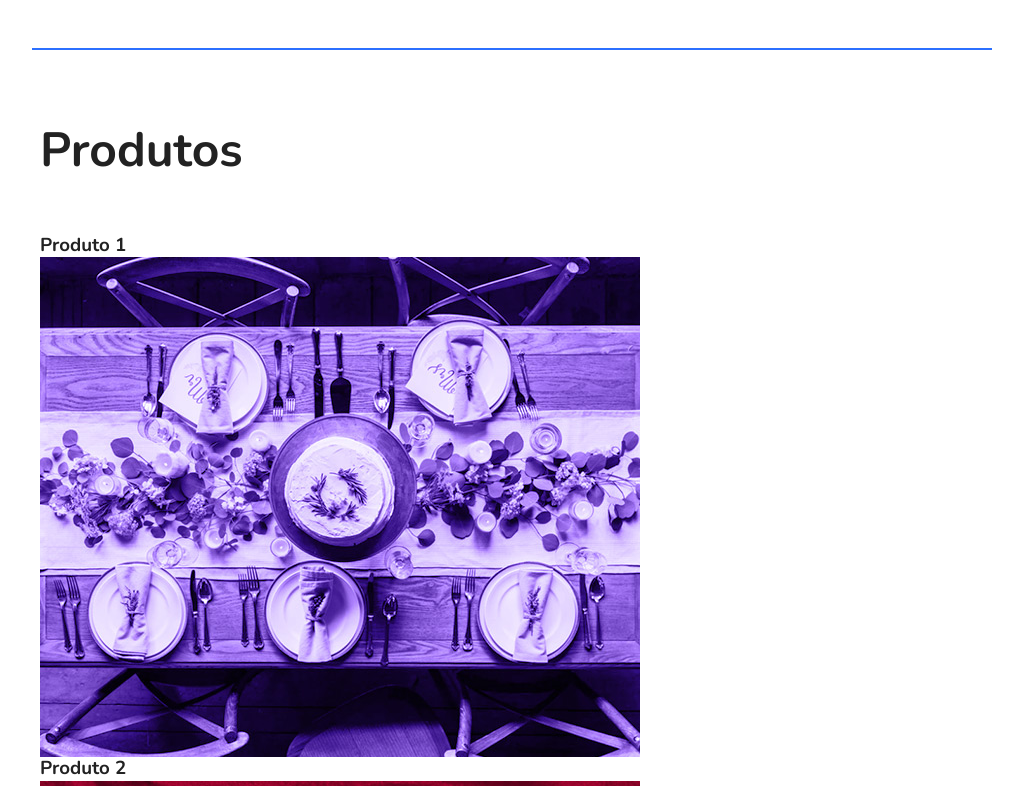
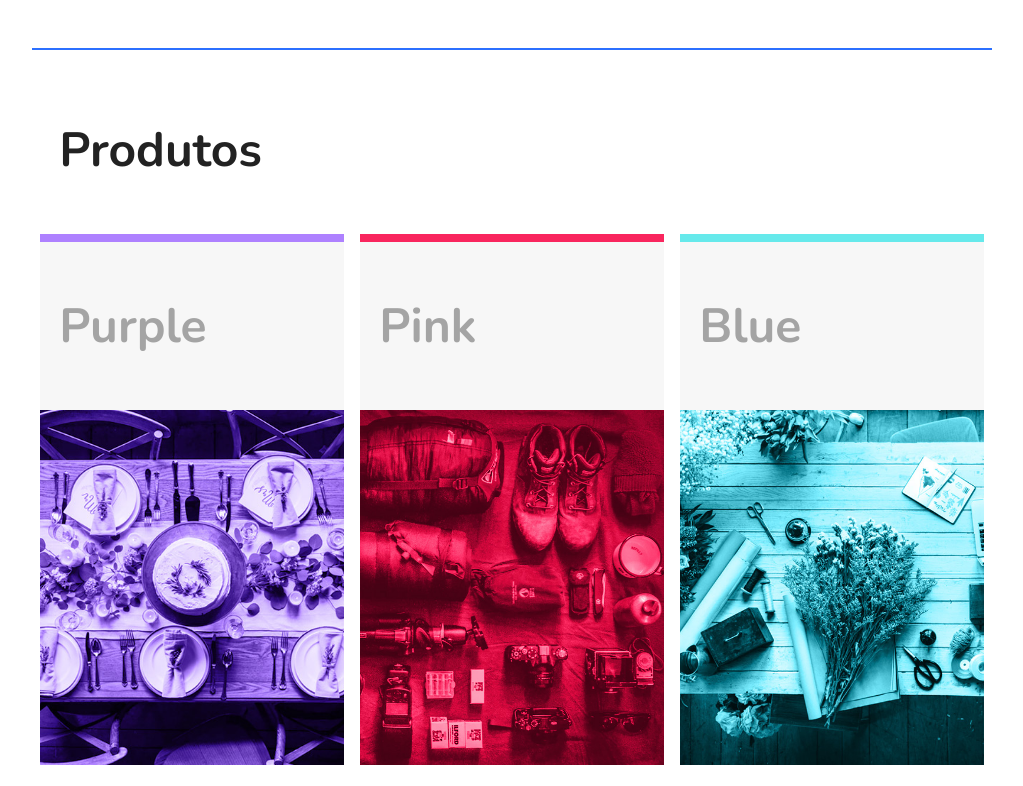
Before and after one commit to safirahconnect/flexblog, a plain HTML site: page index.html in a window 1280 px wide. Shown: the part 945-1731 px from the top of the page, without its empty margins (128-1151 px from the left). Drawn offline with nearby package versions, Linux system fonts and the light colour scheme.

Commit message:
produtos done

```diff
--- a/css/style.css
+++ b/css/style.css
@@ -43,9 +43,20 @@ button {
   line-height: 1;
 }
 
-.title--lg,
-.title--md {
+.title-spacing {
   padding-block: 1.25em;
+}
+
+.produtos .title-spacing {
+  padding-inline: 0.4em;
+}
+
+.title--color-gray {
+  color: #a4a4a4;
+}
+
+.title--bg-gray {
+  background: #f7f7f7;
 }
 
 /*extra-info*/
@@ -156,3 +167,33 @@ button {
   line-height: 1.4;
   color: #7c7c7c;
 }
+
+/*produtos*/
+.produtos__list {
+  display: flex;
+  flex-wrap: wrap;
+  gap: 1rem;
+}
+
+.produtos__item {
+  flex: 1 1 175px;
+  display: flex;
+  flex-direction: column;
+}
+
+.produtos__item--border-blue {
+  border-top: 8px solid #66e9eb;
+}
+
+.produtos__item--border-pink {
+  border-top: 8px solid #f9265e;
+}
+
+.produtos__item--border-purple {
+  border-top: 8px solid #ae81ff;
+}
+
+.produtos__img {
+  flex: 1;
+  object-fit: cover;
+}
--- a/index.html
+++ b/index.html
@@ -40,11 +40,11 @@
 		</div>
 	</header>
 
-	<h1 class="title title--lg wrapper">Novos valores e<br>Propriedades de CSS</h1>
+	<h1 class="title title-spacing wrapper">Novos valores e<br>Propriedades de CSS</h1>
 
 	<section class="sobre wrapper" id="sobre">
 		<div class="sobre__info">
-			<h2 class="title title--md">Sobre</h2>
+			<h2 class="title title-spacing">Sobre</h2>
 			<p class="sobre__info-text">Lorem ipsum dolor sit amet consectetur adipisicing elit. Officia at voluptate cupiditate minus optio animi ullam culpa sapiente ipsa iusto qui veniam reprehenderit nemo, velit modi ut expedita temporibus libero!</p>
 			<p class="sobre__info-text">Lorem ipsum dolor sit amet consectetur adipisicing elit. Officia at voluptate cupiditate minus optio animi ullam culpa sapiente ipsa iusto qui veniam reprehenderit nemo, velit modi ut expedita temporibus libero!</p>
 		</div>
@@ -57,18 +57,18 @@
 	</section>
 
 	<section class="produtos wrapper" id="produtos">
-		<h2 class="title title--md">Produtos</h2>
+		<h2 class="title title-spacing">Produtos</h2>
 		<ul class="produtos__list">
-			<li class="produtos__item">
-				<h3 class="title--sm">Produto 1</h3>
+			<li class="produtos__item produtos__item--border-purple">
+				<h3 class="title title-spacing title--color-gray title--bg-gray">Purple</h3>
 				<img width="600" height="500" class="produtos__img" src="./img/produtos1.jpg" alt="Produto 1">
 			</li>
-			<li class="produtos__item">
-				<h3 class="title--sm">Produto 2</h3>
+			<li class="produtos__item produtos__item--border-pink">
+				<h3 class="title title-spacing title--color-gray title--bg-gray">Pink</h3>
 				<img width="600" height="700" class="produtos__img" src="./img/produtos2.jpg" alt="Produto 2">
 			</li>
-			<li class="produtos__item">
-				<h3 class=" title--sm">Produto 3</h3>
+			<li class="produtos__item produtos__item--border-blue">
+				<h3 class="title title-spacing title--color-gray title--bg-gray">Blue</h3>
 				<img width="600" height="600" class="produtos__img" src="./img/produtos3.jpg" alt="Produto 3">
 			</li>
 		</ul>
```
